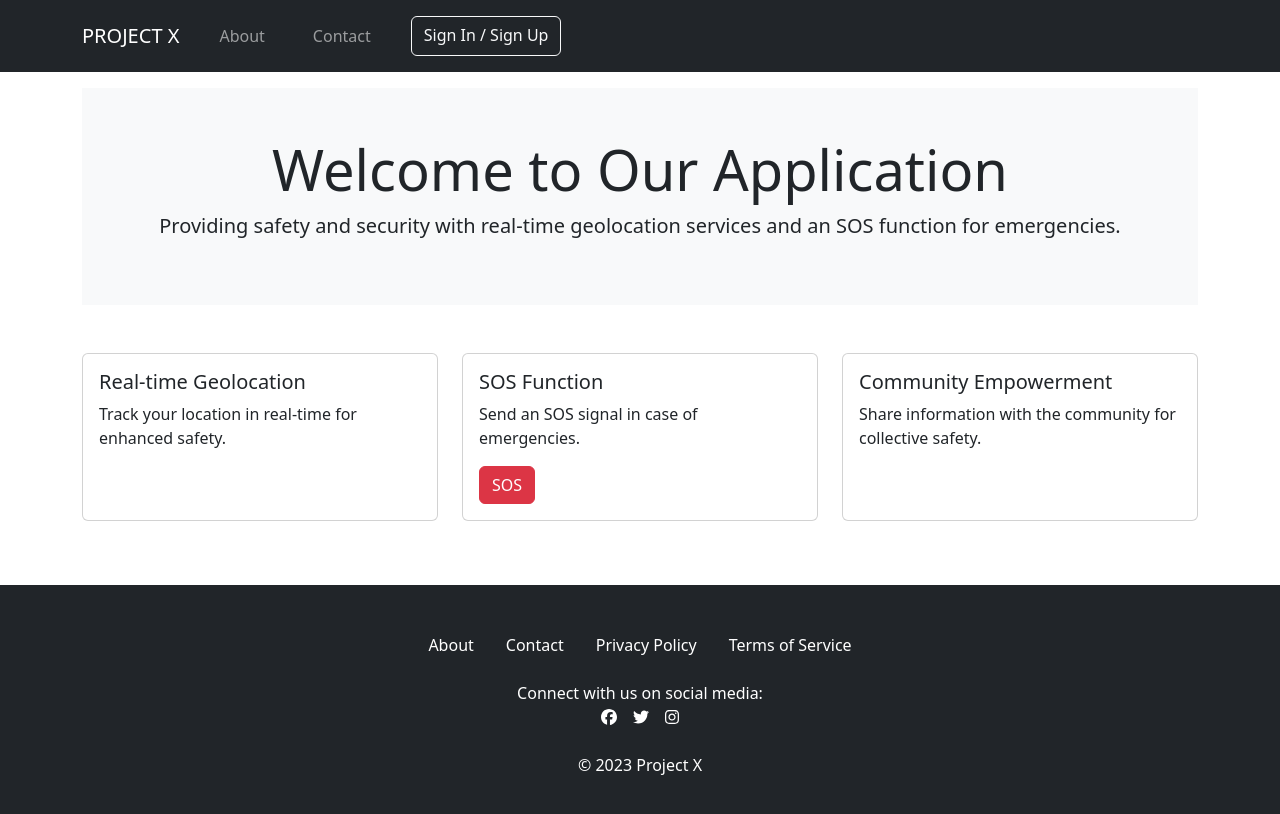
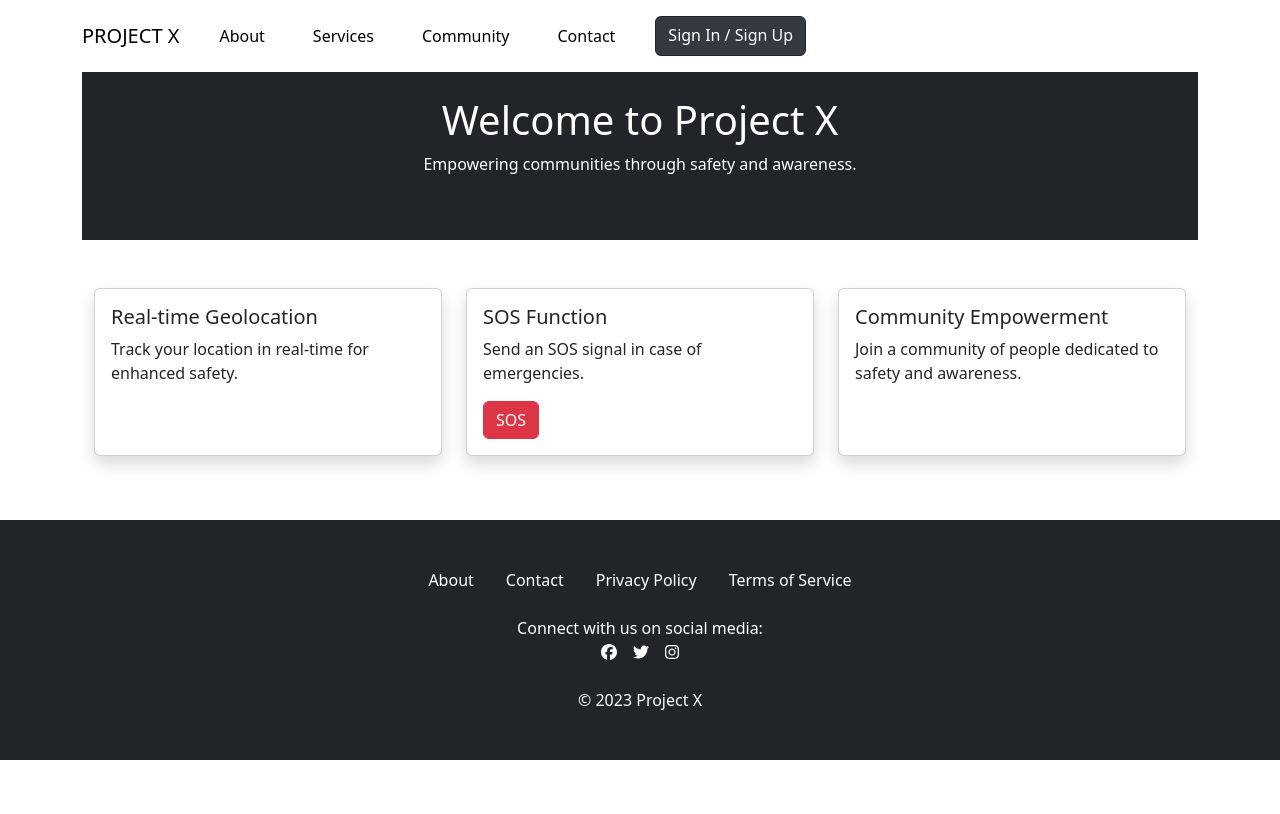
Before and after one commit to asheshmandal2003/JIStech, a React (Vite) app in the folder client/: page / in a window 1280 px wide. Shown: the top 814 px of the page. Built offline with nearby package versions, Linux system fonts and the light colour scheme.

Commit message:
modified

```diff
--- a/client/src/components/Navbar.jsx
+++ b/client/src/components/Navbar.jsx
@@ -1,21 +1,51 @@
+import { useState, useEffect } from 'react';
 import { Navbar, Nav, Container, Button } from 'react-bootstrap';
 
-const NavigationBar = () => {
-    const isLoggedIn = false;
+function NavigationBar() {
+    const [navbar, setNavbar] = useState(false);
+    const [textColor, setTextColor] = useState('black');
+    const [isLoggedIn, setIsLoggedIn] = useState(false);
+
+    const changeBackground = () => {
+        if (window.scrollY >= 80) {
+            setNavbar(true);
+            setTextColor('white');
+        } else {
+            setNavbar(false);
+            setTextColor('black');
+        }
+    };
+
+    useEffect(() => {
+        window.addEventListener('scroll', changeBackground);
+        const checkLoginStatus = async () => {
+            const loggedIn = await isLoggedIn();
+            setIsLoggedIn(loggedIn);
+        };
+        checkLoginStatus();
+        return () => {
+            window.removeEventListener('scroll', changeBackground);
+        };
+    }, []);
 
     return (
-        <Navbar bg="dark" variant="dark" expand="lg" className="py-3">
+        <Navbar style={{ backgroundColor: navbar ? "#343a40" : "white", color: textColor }} variant="dark" expand="lg" className="py-3 fixed-top">
             <Container>
-                <Navbar.Brand href="/" className="font-weight-bold text-uppercase">Project X</Navbar.Brand>
+                <Navbar.Brand href="/" style={{ color: textColor }} className="font-weight-bold text-uppercase">Project X</Navbar.Brand>
                 <Navbar.Toggle aria-controls="basic-navbar-nav" />
                 <Navbar.Collapse id="basic-navbar-nav">
                     <Nav className="ml-auto">
-                        <Nav.Link href="/about" className="mx-3">About</Nav.Link>
-                        <Nav.Link href="/contact" className="mx-3">Contact</Nav.Link>
+                        <Nav.Link href="/about" style={{ color: textColor }} className="mx-3">About</Nav.Link>
+                        <Nav.Link href="/services" style={{ color: textColor }} className="mx-3">Services</Nav.Link>
+                        <Nav.Link href="/community" style={{ color: textColor }} className="mx-3">Community</Nav.Link>
+                        <Nav.Link href="/contact" style={{ color: textColor }} className="mx-3">Contact</Nav.Link>
                         {isLoggedIn ? (
-                            <Nav.Link href="/profile" className="mx-3">Profile</Nav.Link>
+                            <>
+                                <Nav.Link href="/profile" style={{ color: textColor }} className="mx-3">Profile</Nav.Link>
+                                <Nav.Link href="/emergency" style={{ color: textColor }} className="mx-3">Emergency</Nav.Link>
+                            </>
                         ) : (
-                            <Button href="/account" variant="outline-light" className="mx-3">
+                                <Button href="/account" variant="outline-dark" className="mx-3" style={{ color: navbar ? 'black' : 'white', backgroundColor: navbar ? 'white' : '#343a40' }}>
                                 Sign In / Sign Up
                             </Button>
                         )}
@@ -24,6 +54,6 @@ const NavigationBar = () => {
             </Container>
         </Navbar>
     );
-};
+}
 
 export default NavigationBar;
--- a/client/src/pages/Home.jsx
+++ b/client/src/pages/Home.jsx
@@ -1,16 +1,17 @@
-import { Container, Row, Col, Button, Card } from 'react-bootstrap';
+import { Row, Col, Card, Button, Container } from 'react-bootstrap';
 
 const Home = () => {
     return (
-        <Container fluid className="p-0">
-            <div className="hero-section bg-light text-center py-5">
-                <h1 className="display-4">Welcome to Our Application</h1>
-                <p className="lead">Providing safety and security with real-time geolocation services and an SOS function for emergencies.</p>
-            </div>
+        <div>
+            <Container fluid className="p-5 mt-5 bg-dark text-white text-center">
+                <h1>Welcome to Project X</h1>
+                <p>Empowering communities through safety and awareness.</p>
+            </Container>
 
-            <Row className="feature-cards py-5">
+            <Container className="py-5">
+                <Row className="feature-cards">
                     <Col md={4}>
-                    <Card className="h-100">
+                        <Card className="h-100 shadow">
                             <Card.Body>
                                 <Card.Title>Real-time Geolocation</Card.Title>
                                 <Card.Text>Track your location in real-time for enhanced safety.</Card.Text>
@@ -18,7 +19,7 @@ const Home = () => {
                         </Card>
                     </Col>
                     <Col md={4}>
-                    <Card className="h-100">
+                        <Card className="h-100 shadow">
                             <Card.Body>
                                 <Card.Title>SOS Function</Card.Title>
                                 <Card.Text>Send an SOS signal in case of emergencies.</Card.Text>
@@ -27,15 +28,16 @@ const Home = () => {
                         </Card>
                     </Col>
                     <Col md={4}>
-                    <Card className="h-100">
+                        <Card className="h-100 shadow">
                             <Card.Body>
                                 <Card.Title>Community Empowerment</Card.Title>
-                            <Card.Text>Share information with the community for collective safety.</Card.Text>
+                                <Card.Text>Join a community of people dedicated to safety and awareness.</Card.Text>
                             </Card.Body>
                         </Card>
                     </Col>
                 </Row>
             </Container>
+        </div>
     );
 };
 
```
Lines whose indentation alone changed are shown as unchanged.
